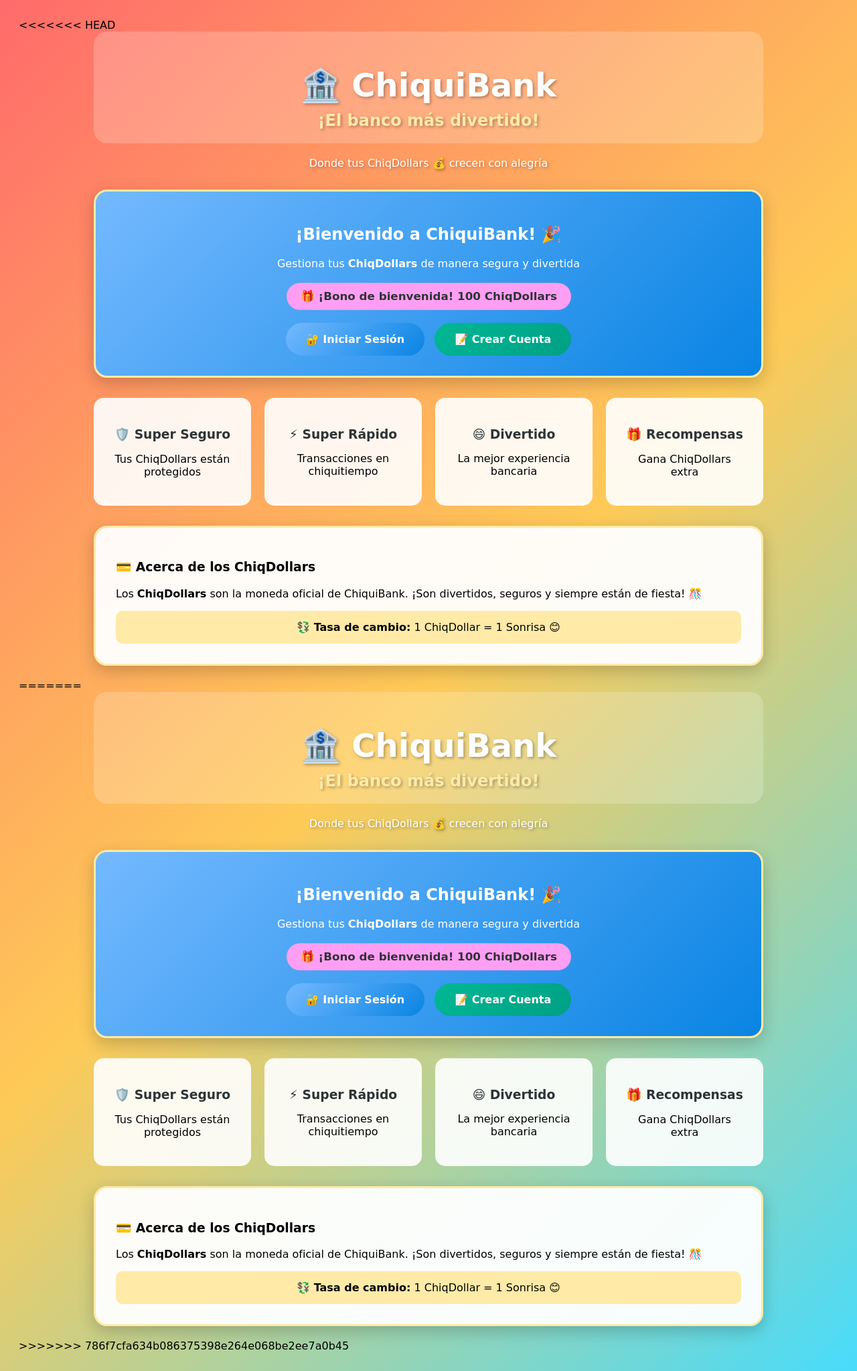
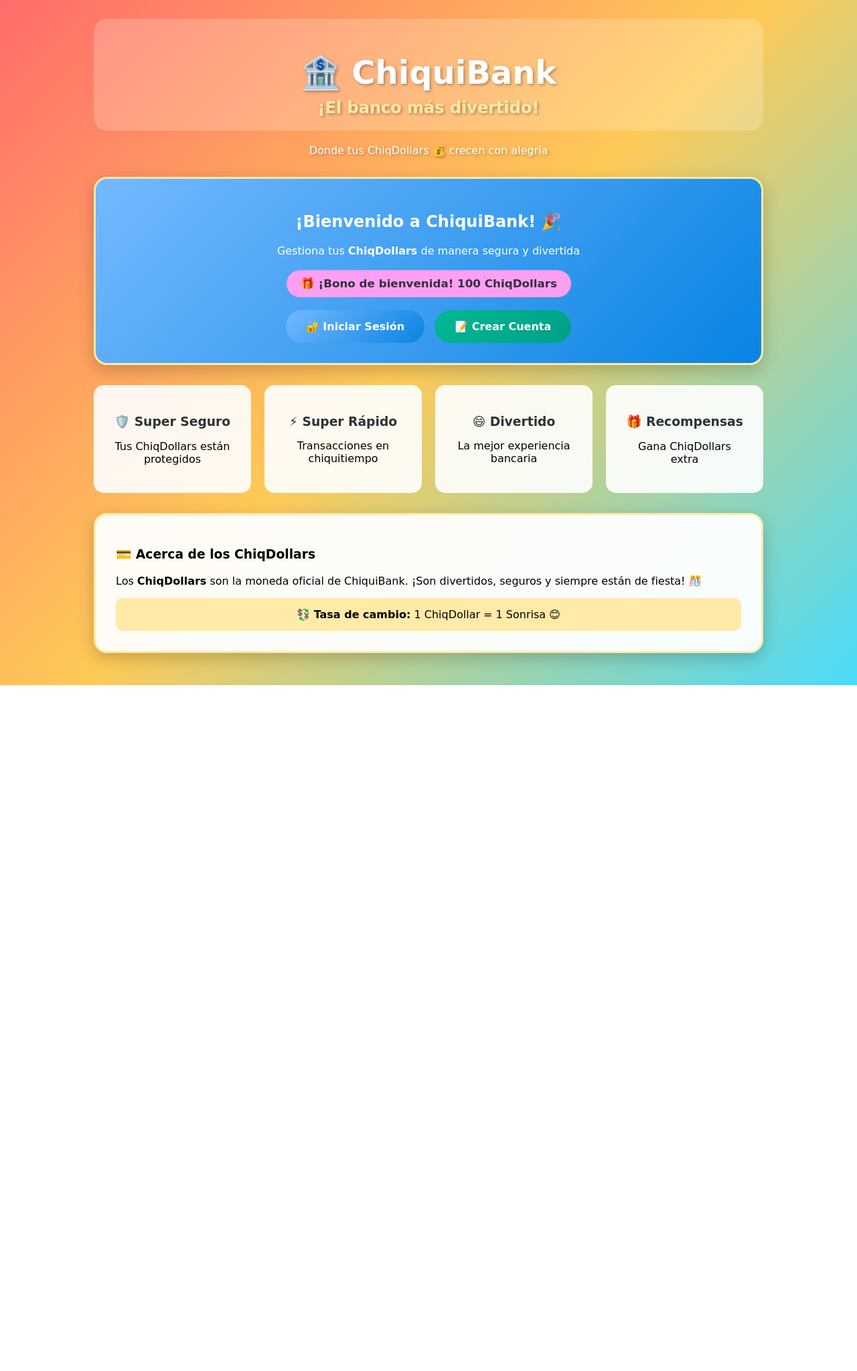
Before and after one commit to geanpiersherwinaplazahuahuason-coder/ChiquiBank, a Flask app: page / in a window 1280 px wide. Shown: the whole page at 67% size. After the commit the page ends 1023 px from the top, so only its background shows below. Run offline with Flask 3, Linux system fonts and the light colour scheme.

Commit message:
🔧 FIX: index.html limpio sin conflictos

```diff
--- a/templates/index.html
+++ b/templates/index.html
@@ -1,4 +1,3 @@
-<<<<<<< HEAD
 <!DOCTYPE html>
 <html lang="es">
 <head>
@@ -62,69 +61,4 @@
         </div>
     </div>
 </body>
-=======
-<!DOCTYPE html>
-<html lang="es">
-<head>
-    <meta charset="UTF-8">
-    <meta name="viewport" content="width=device-width, initial-scale=1.0">
-    <title>ChiquiBank - Tu Banco Divertido</title>
-    <link rel="stylesheet" href="{{ url_for('static', filename='style.css') }}">
-</head>
-<body>
-    <div class="container">
-        <div class="header">
-            <div class="logo">
-                <h1>🏦 ChiquiBank</h1>
-                <div class="slogan">¡El banco más divertido!</div>
-            </div>
-            <p>Donde tus ChiqDollars 💰 crecen con alegría</p>
-        </div>
-
-        <div class="card welcome-card">
-            <h2>¡Bienvenido a ChiquiBank! 🎉</h2>
-            <p>Gestiona tus <strong>ChiqDollars</strong> de manera segura y divertida</p>
-
-            <div class="bonus-info">
-                <div class="bonus-badge">🎁 ¡Bono de bienvenida! 100 ChiqDollars</div>
-            </div>
-
-            <div class="button-group">
-                <a href="{{ url_for('login') }}" class="btn btn-primary">🔐 Iniciar Sesión</a>
-                <a href="{{ url_for('registro') }}" class="btn btn-success">📝 Crear Cuenta</a>
-            </div>
-        </div>
-
-        <div class="features">
-            <div class="feature">
-                <h3>🛡️ Super Seguro</h3>
-                <p>Tus ChiqDollars están protegidos</p>
-            </div>
-            <div class="feature">
-                <h3>⚡ Super Rápido</h3>
-                <p>Transacciones en chiquitiempo</p>
-            </div>
-            <div class="feature">
-                <h3>😄 Divertido</h3>
-                <p>La mejor experiencia bancaria</p>
-            </div>
-            <div class="feature">
-                <h3>🎁 Recompensas</h3>
-                <p>Gana ChiqDollars extra</p>
-            </div>
-        </div>
-
-        <div class="currency-info">
-            <div class="card">
-                <h3>💳 Acerca de los ChiqDollars</h3>
-                <p>Los <strong>ChiqDollars</strong> son la moneda oficial de ChiquiBank.
-                   ¡Son divertidos, seguros y siempre están de fiesta! 🎊</p>
-                <div class="exchange-rate">
-                    <strong>💱 Tasa de cambio:</strong> 1 ChiqDollar = 1 Sonrisa 😊
-                </div>
-            </div>
-        </div>
-    </div>
-</body>
->>>>>>> 786f7cfa634b086375398e264e068be2ee7a0b45
 </html>
```
